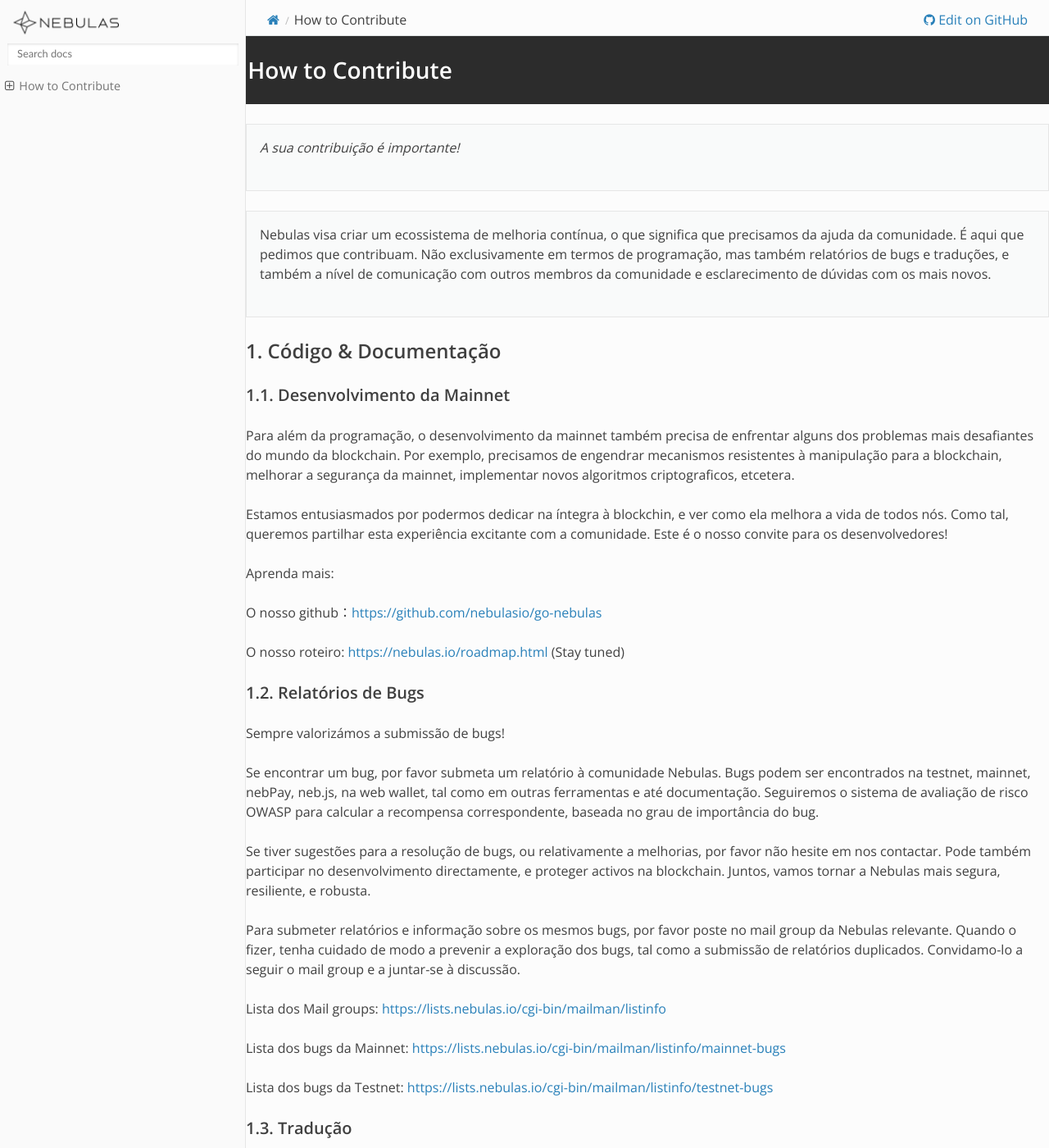
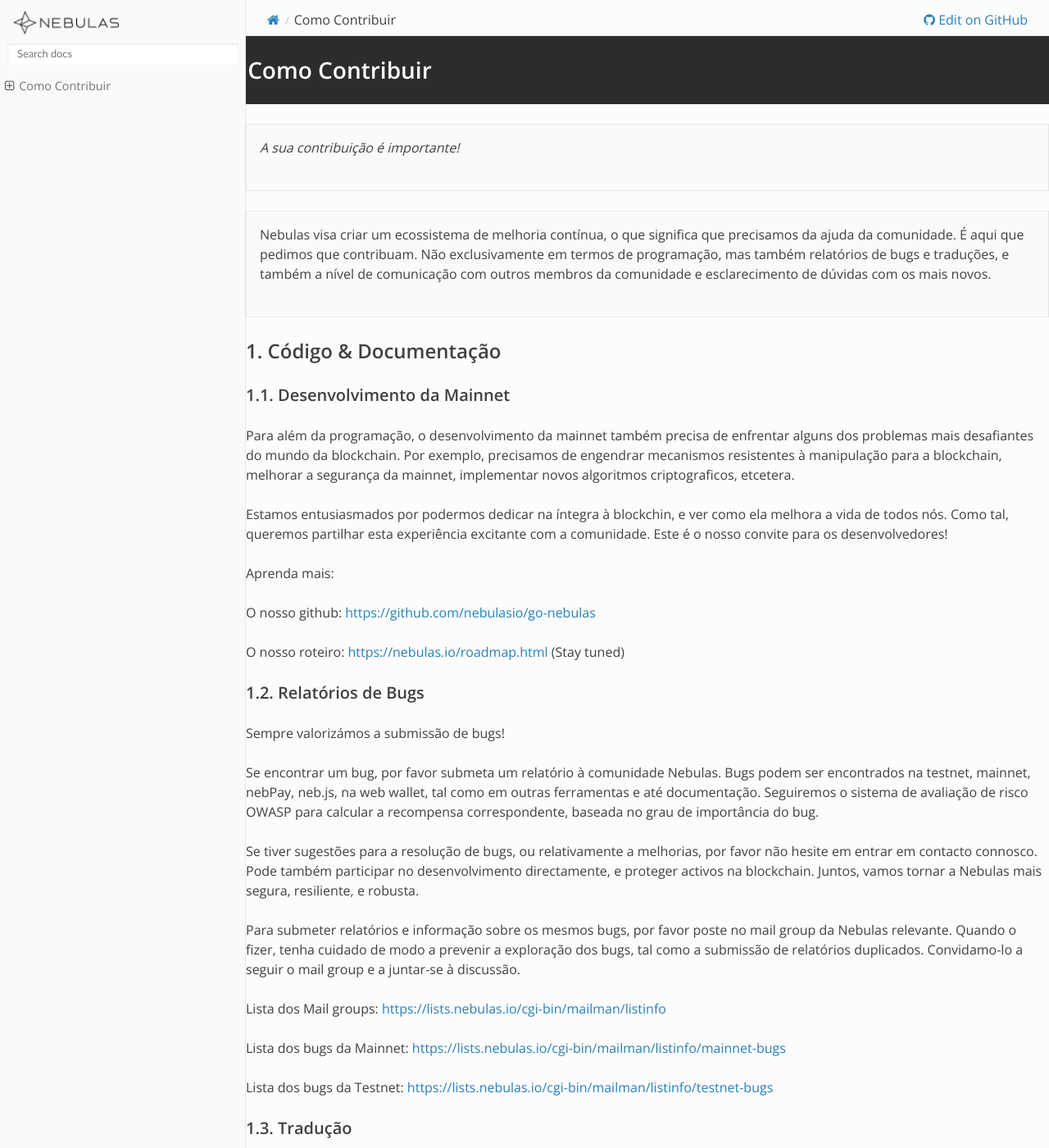
Before and after one commit to nebulasio/nebdocs, a Sphinx documentation site: the page built from docs/how-to-contribute.md, in a window 1280 px wide and 1400 px high. Shown: the whole window at 82% size. Built offline with Sphinx 7.4.7 and the Read the Docs theme 2.0.0, drawn with Linux system fonts in a browser that asks for light colours; pages that are not in the unit, such as notebooks, are missing from menus.

Commit message:
tweaking how to contribute

```diff
--- a/docs/how-to-contribute.md
+++ b/docs/how-to-contribute.md
@@ -1,4 +1,4 @@
-# How to Contribute
+# Como Contribuir
 > *A sua contribuição é importante!*
 
 > Nebulas visa criar um ecossistema de melhoria contínua, o que significa que precisamos da ajuda da comunidade. É aqui que pedimos que contribuam. Não exclusivamente em termos de programação, mas também relatórios de bugs e traduções, e também a nível de comunicação com outros membros da comunidade e esclarecimento de dúvidas com os mais novos.
@@ -12,7 +12,7 @@
 
 Aprenda mais:
 
-O nosso github：[https://github.com/nebulasio/go-nebulas](https://github.com/nebulasio/go-nebulas)
+O nosso github: [https://github.com/nebulasio/go-nebulas](https://github.com/nebulasio/go-nebulas)
 
 O nosso roteiro: [https://nebulas.io/roadmap.html](https://nebulas.io/roadmap.html) (Stay tuned)
 
@@ -22,7 +22,7 @@
 Se encontrar um bug, por favor submeta um relatório à comunidade Nebulas. Bugs podem ser encontrados na testnet, mainnet, nebPay, neb.js, na web wallet, tal como em outras ferramentas e até documentação. Seguiremos o sistema de avaliação de risco OWASP para calcular a recompensa correspondente, baseada no grau de importância do bug.
 
 <!--Cada vez que disponibilizamos uma nova função, ela é primeiro implementada na nossa testnet. De momento temos uma função nova na testnet da Nebulas e convidamos toda a gente a testá-la. Submeta relatórios para os bugs que encontre e receba recompensas proporcionais ao bug. A primeira função de muitas mais a serem implementadas, em beta público, está na testnet e é a função de inter-contractos..-->
-Se tiver sugestões para a resolução de bugs, ou relativamente a melhorias, por favor não hesite em nos contactar. Pode também participar no desenvolvimento directamente, e proteger activos na blockchain. Juntos, vamos tornar a Nebulas mais segura, resiliente, e robusta.
+Se tiver sugestões para a resolução de bugs, ou relativamente a melhorias, por favor não hesite em entrar em contacto connosco. Pode também participar no desenvolvimento directamente, e proteger activos na blockchain. Juntos, vamos tornar a Nebulas mais segura, resiliente, e robusta.
 
 Para submeter relatórios e informação sobre os mesmos bugs, por favor poste no mail group da Nebulas relevante. Quando o fizer, tenha cuidado de modo a prevenir a exploração dos bugs, tal como a submissão de relatórios duplicados. Convidamo-lo a seguir o mail group e a juntar-se à discussão.
 
```
